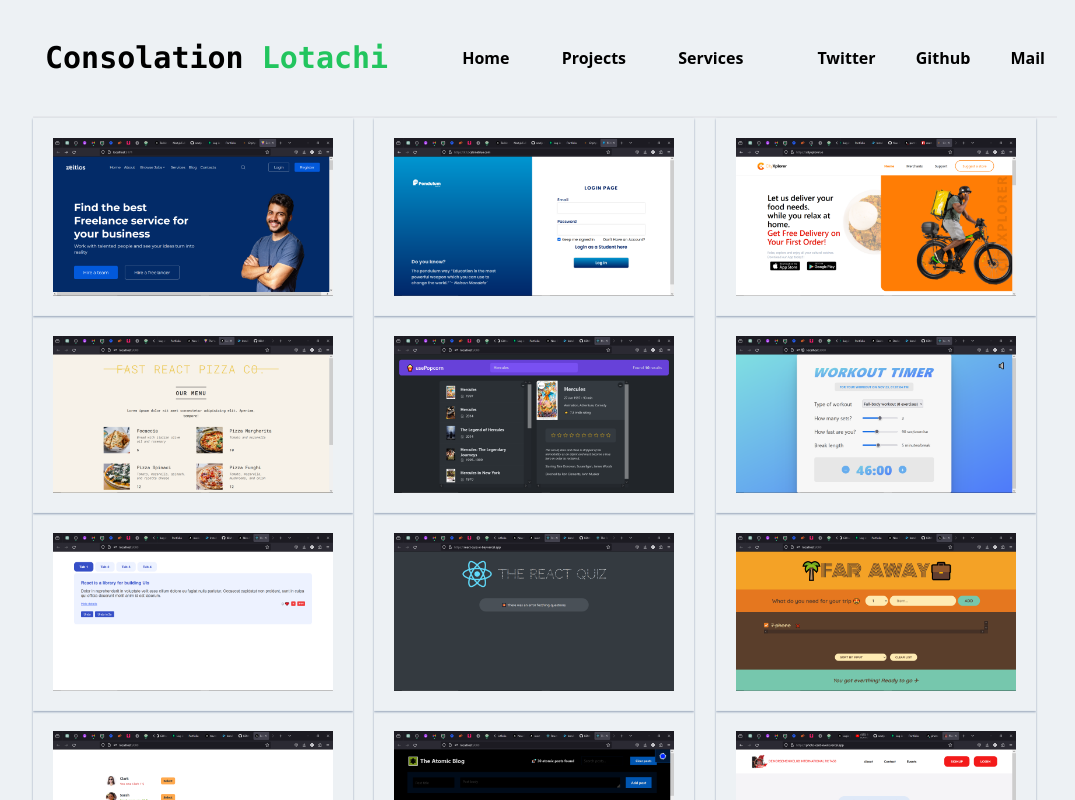
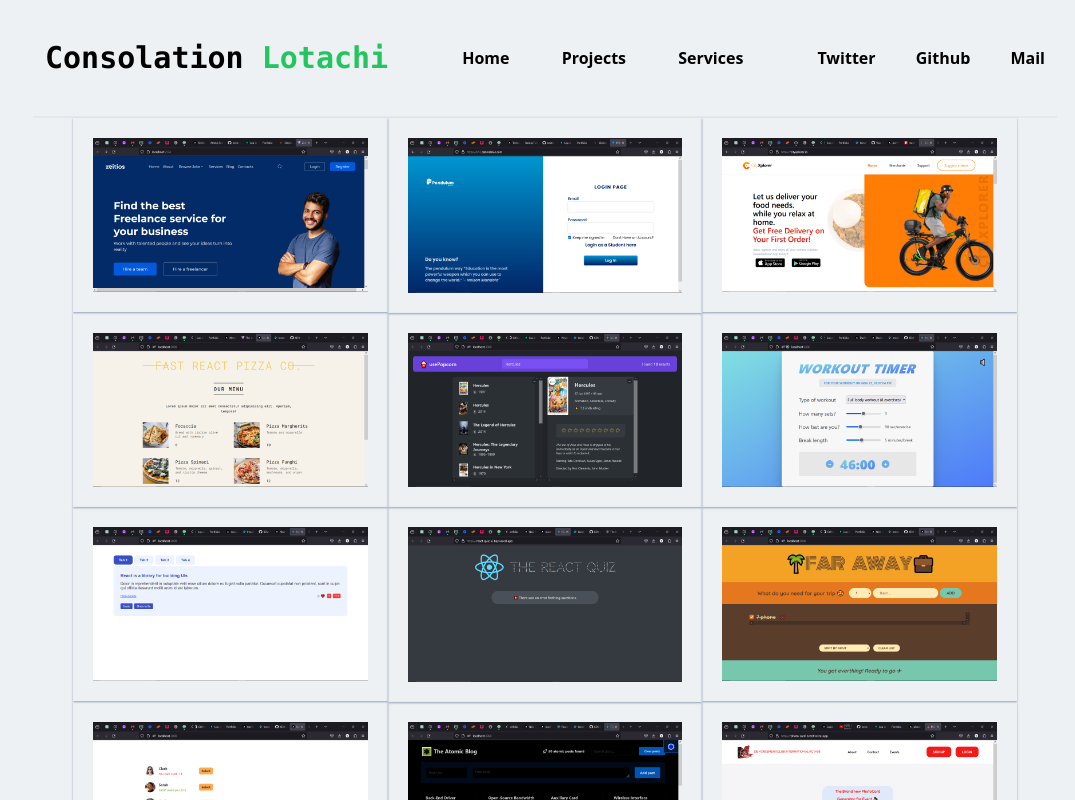
Before and after one commit to KEM-CONSOLATION/PortFolio, a React (Vite) app: page /projects in a window 1280 px wide. Shown: the top 800 px of the page, without its empty margins (95-1170 px from the left). Built offline with nearby package versions, Linux system fonts and the light colour scheme; some icons are missing.

Commit message:
splitted into components

```diff
--- a/src/Page/Projects.jsx
+++ b/src/Page/Projects.jsx
@@ -20,7 +20,7 @@ const Projects = () => {
     <div>
       <NavBar />
       <div className=" mx-auto max-w-5xl">
-        <div className=" grid sm:grid-cols-3 items-center">
+        <div className=" grid mx-10 sm:grid-cols-3 items-center">
           <div class="max-w-xs shadow-sm shadow-slate-400 p-5 relative">
             <div class="relative group">
               <img src={Work1} alt="" class="w-full" />
```
